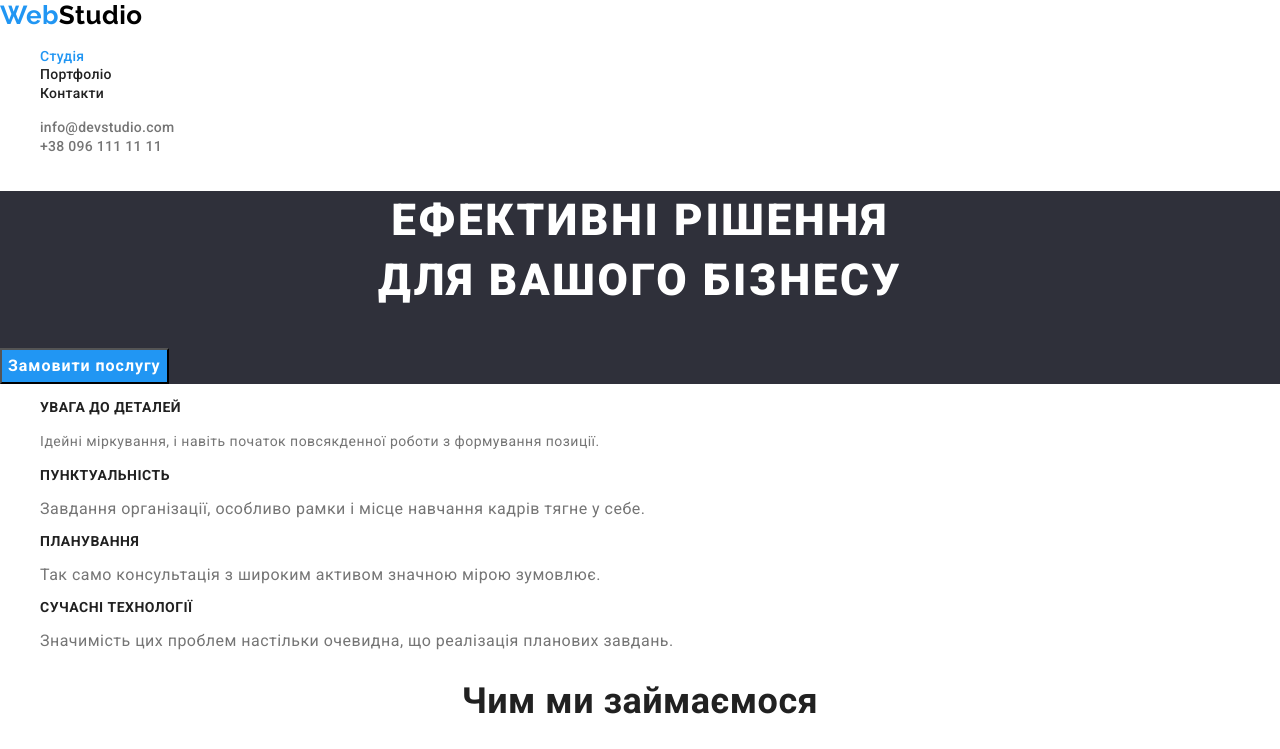
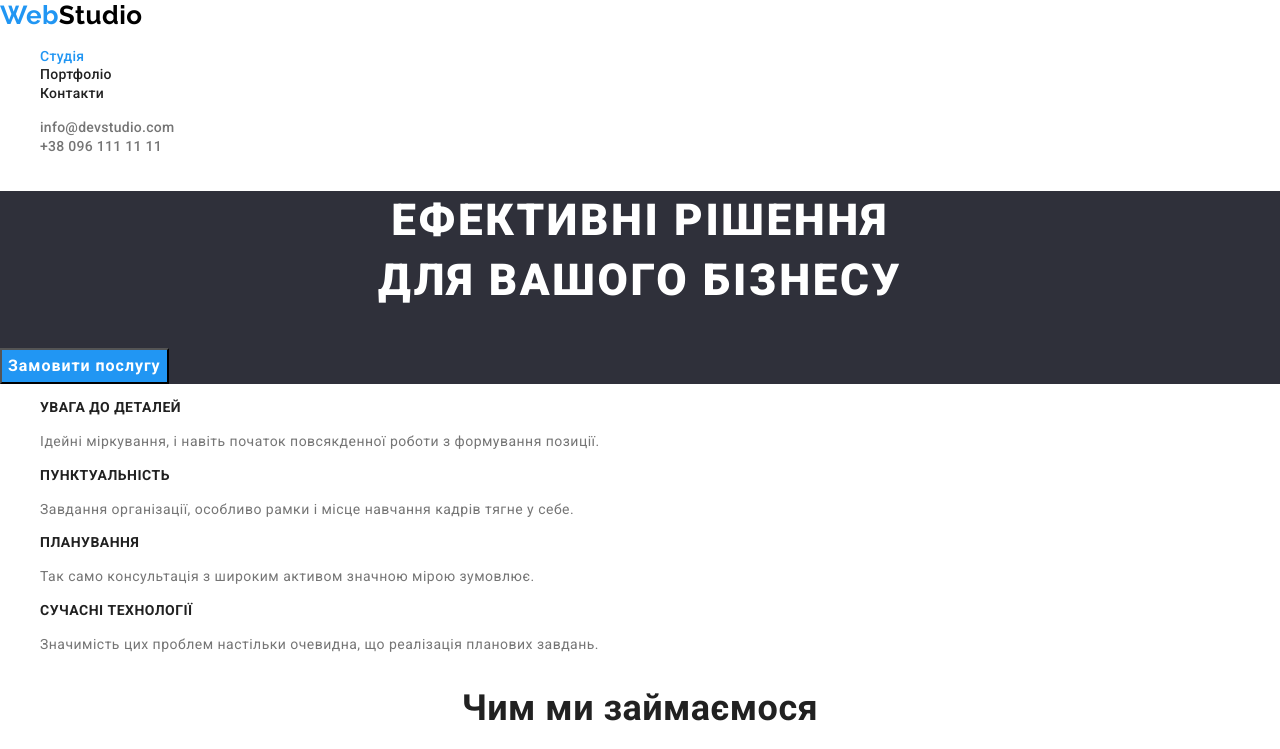
Before and after one commit to Archangel-Jeremiel/goit-markup-hw-03, a plain HTML site: page index.html in a window 1280 px wide. Shown: the top 749 px of the page. Drawn offline with nearby package versions, Linux system fonts and the light colour scheme.

Commit message:
Добавляет class="text"

```diff
--- a/css/styles.css
+++ b/css/styles.css
@@ -203,7 +203,8 @@ button {
     text-align: center;
     color: var(--primary-title-color);
     background-color: var(--second-background-color);
-    cursor: pointer
+    cursor: pointer;
+    letter-spacing: 0.03em;
 }
 .projects-button:hover,
 .projects-button:focus {
--- a/index.html
+++ b/index.html
@@ -62,20 +62,20 @@
           </li>
           <li>
             <h3 class="title">ПУНКТУАЛЬНІСТЬ</h3>
-            <p>
+            <p class="text">
               Завдання організації, особливо рамки і місце навчання кадрів тягне
               у себе.
             </p>
           </li>
           <li>
             <h3 class="title">ПЛАНУВАННЯ</h3>
-            <p>
+            <p class="text">
               Так само консультація з широким активом значною мірою зумовлює.
             </p>
           </li>
           <li>
             <h3 class="title">СУЧАСНІ ТЕХНОЛОГІЇ</h3>
-            <p>
+            <p class="text">
               Значимість цих проблем настільки очевидна, що реалізація планових
               завдань.
             </p>
```
